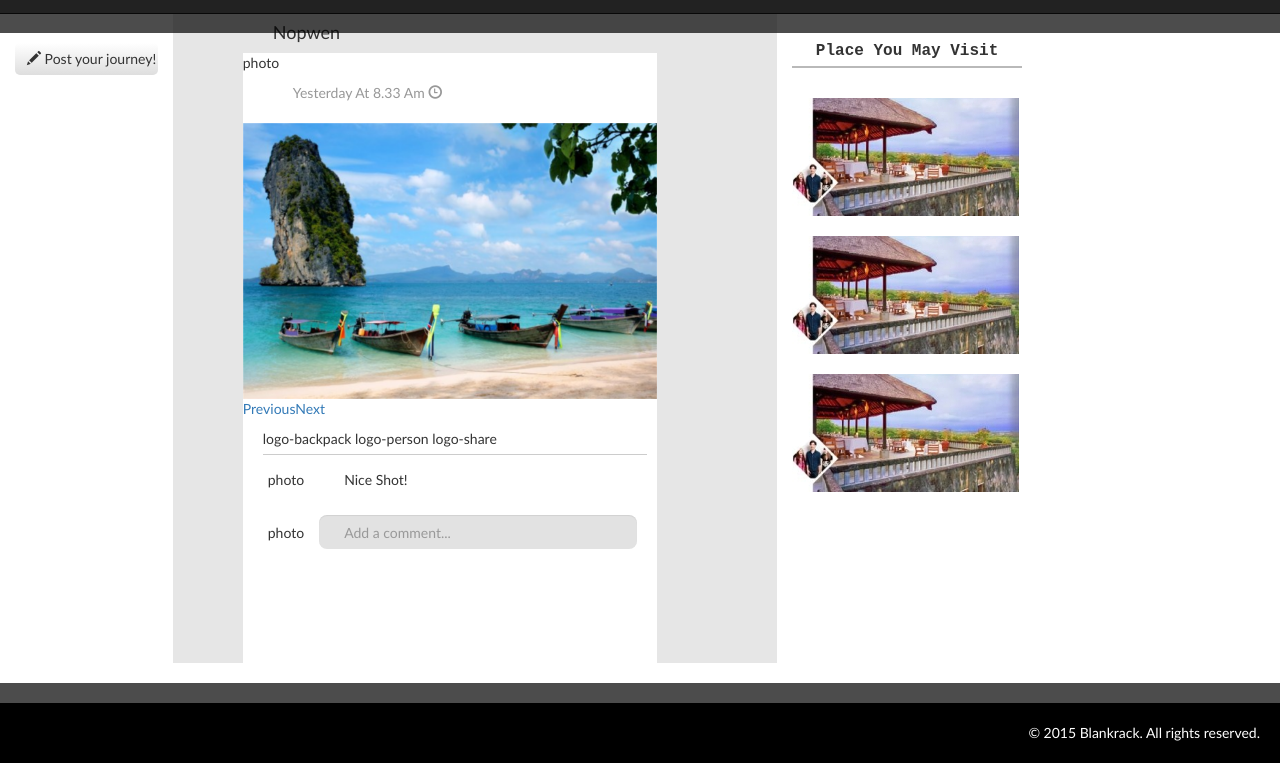
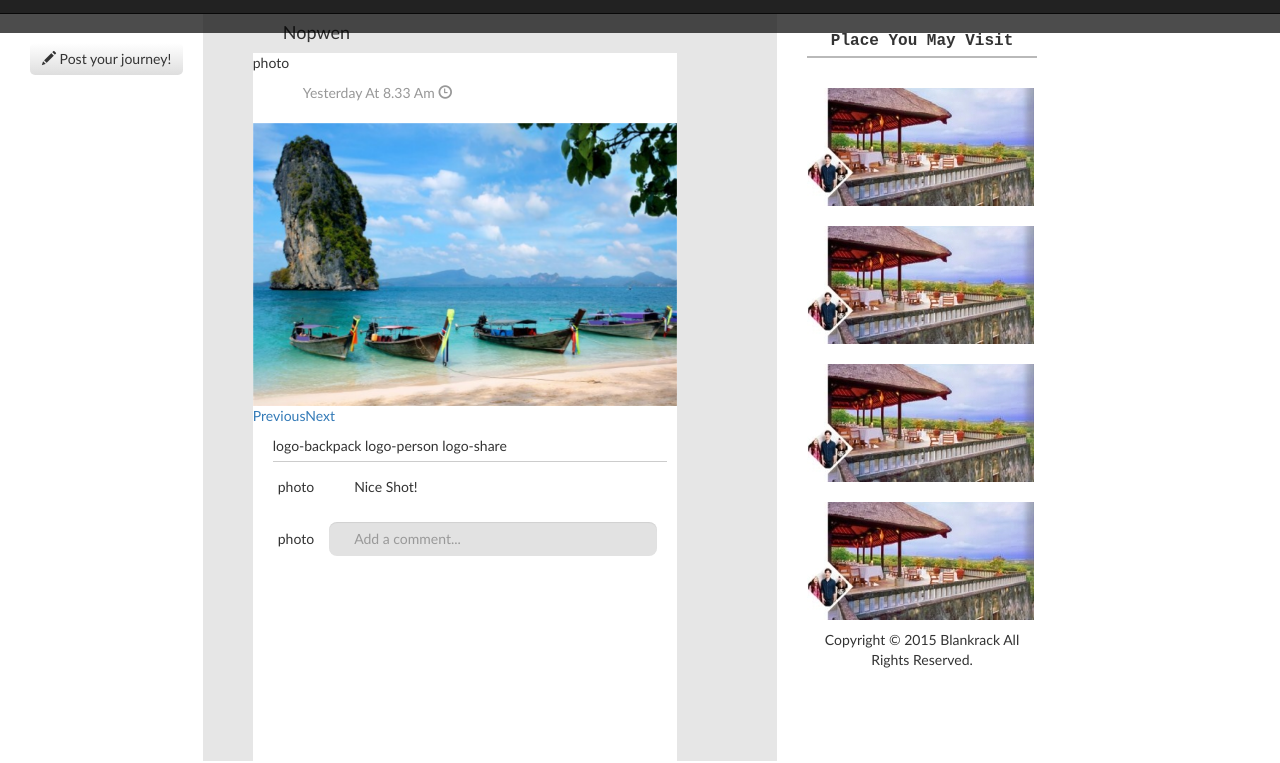
Before and after one commit to rudbast/blankrack, a website: page index.html in a window 1280 px wide. Shown: the part 37-800 px from the top of the page. Drawn offline with Linux system fonts and the light colour scheme.

Commit message:
New style - Re-position #bot-pad below #post-visit - Cleaning HTML bootstrap structure

```diff
--- a/index.html
+++ b/index.html
@@ -57,17 +57,23 @@
             </header>
         </div>
 
-        <div id="main-content" class="row">
+        <div id="main-content" class="container-fluid">
+            <div class="row">
                 <div class="col-xs-12 col-md-10">
-                <aside id="post-form" class="content col-md-2">
+                    <div class="container-fluid">
+                        <div class="row">
+                            <div class="col-md-2">
+                                <aside id="post-form" class="content">
                                     <!-- post journey -->
                                     <a class="btn btn-default center-block">
                                         <span class="glyphicon glyphicon-pencil" aria-hidden="true"></span>
                                         Post your journey!
                                     </a>
                                 </aside><!-- /#post-form -->
+                            </div>
 
-                <div id="post-container" class="content col-md-7">
+                            <div class="col-md-7">
+                                <div id="post-container" class="content">
                                     <h4 class="post-author">Nopwen</h4>
 
                                     <article class="post">
@@ -120,8 +126,10 @@
                                     </article><!-- /.post -->
 
                                 </div><!-- /#posts -->
+                            </div>
 
-                <div id="post-visit" class="content col-md-3">
+                            <div class="hidden-xs hidden-sm col-md-3">
+                                <div id="post-visit" class="content">
                                     <h4>Place You May Visit</h4>
                                     <hr>
                                     <div class="visit-place">
@@ -142,19 +150,30 @@
                                                 <img src="assets/img/article-photo.jpg" class="img-responsive" alt="article photo">
                                             </a>
                                         </article>
+
+                                        <article>
+                                            <a href="#">
+                                                <img src="assets/img/article-photo.jpg" class="img-responsive" alt="article photo">
+                                            </a>
+                                        </article>
                                     </div><!-- /.visit-place -->
-                </div><!-- /#visits -->
-            </div>
-
-            <aside id="ads" class="col-xs-0 col-md-2">
-                <!-- advertisements -->
-            </aside>
-        </div><!-- /#main-content -->
 
                                     <div id="bot-pad">
                                         <footer>
-                &copy; 2015 Blankrack. All rights reserved.
+                                            Copyright &copy; 2015 Blankrack All Rights Reserved.
                                         </footer>
                                     </div>
+                                </div><!-- /#visits -->
+                            </div>
+                        </div>
+                    </div>
+                </div>
+
+                <div class="hidden-xs col-md-2">
+                    <aside id="ads">
+                    </aside><!-- /#ads -->
+                </div>
+            </div>
+        </div><!-- /#main-content -->
     </body>
 </html>
--- a/src/sass/main.scss
+++ b/src/sass/main.scss
@@ -29,16 +29,13 @@ $topPad: 50px;
 
 #main-content {
     width: 100%;
-    // position: fixed;
-    margin-top: $topPad;
-
-    .row {
-        width: 100%;
-        height: 100%;
-    }
+    height: 100%;
+    margin-top: $topPad - 10px;
 
     #post-form {
-        padding-top: 30px;
+        padding-top: 40px;
+        position: fixed;
+        height: 100%;
 
         a {
             background: linear-gradient(#FFFFFF, #DEDEDE);
@@ -54,11 +51,11 @@ $topPad: 50px;
 
     #post-container {
         background-color: #E6E6E6;
-        height: 650px;
-        padding: 0px 20px 0px 20px;
+        height: 100%;
 
         .post-author {
             margin-left: 80px;
+            padding-top: 10px;
         }
 
         article.post {
@@ -119,7 +116,6 @@ $topPad: 50px;
 
     #post-visit {
         font-family: $courier;
-        // right: 0;
         // position: fixed;
         padding-top: 20px;
         text-align: center;
@@ -137,8 +133,7 @@ $topPad: 50px;
         }
 
         article {
-            padding-top: 10px;
-            padding-bottom: 10px;
+            padding: 10px 0px 10px 0px
         }
     }
 
@@ -149,17 +144,10 @@ $topPad: 50px;
 
 #bot-pad {
     width: 100%;
-    background-color: $transparentPad;
-    padding: 20px 0px 0px 0px;
-    bottom: 0;
-    position: fixed;
 
     footer {
         width: 100%;
-        background-color: #000000;
-        color: #FFFFFF;
-        text-align: right;
-        padding: 20px 20px 20px 0px;
+        font-family: $trebhms;
     }
 }
 
```
Also changed, not shown: assets/css/main.css, assets/css/main.scss (added). Lines whose indentation alone changed are shown as unchanged.
